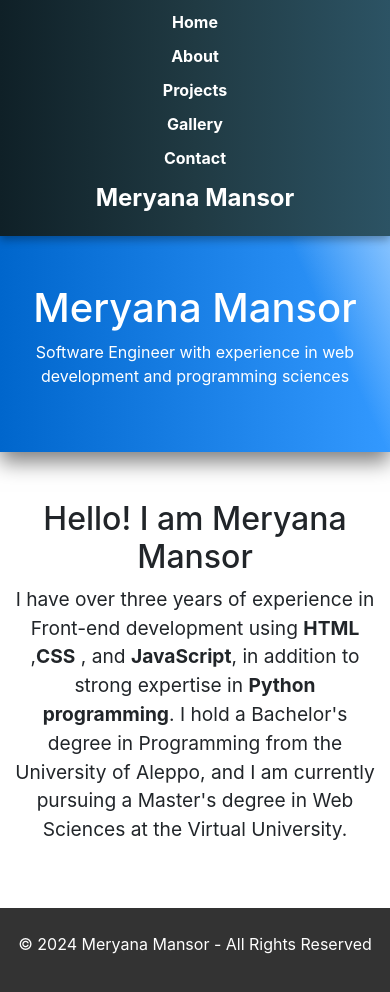
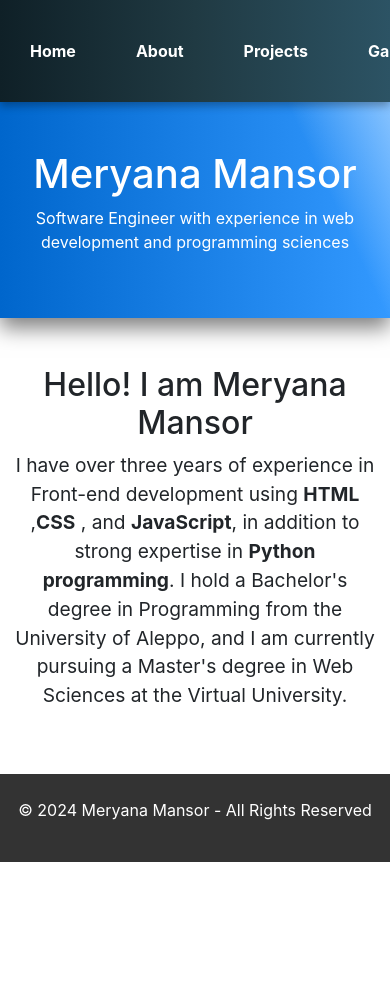
Before and after one commit to raad1785/works, a plain HTML site: page index.html in a window 390 px wide. After the commit the page ends 862 px from the top, so only its background shows below. Drawn offline with nearby package versions, Linux system fonts and the light colour scheme.

Commit message:
Update style.css

```diff
--- a/CSS/style.css
+++ b/CSS/style.css
@@ -277,13 +277,13 @@ carousel-container {
 /* Media Queries لتحسين التجاوب */
 @media (max-width: 768px) {
     nav {
-        flex-direction: column;
+        flex-direction: row; /* التأكد من بقاء القائمة أفقية */
         padding: 10px;
     }
 
     nav ul {
         margin-right: 0;
-        justify-content: center;
+        justify-content: space-around; /* جعل الروابط موزعة بشكل جيد */
     }
 
     .logo {
@@ -317,6 +317,16 @@ carousel-container {
 }
 
 @media (max-width: 480px) {
+    nav {
+        flex-direction: row; /* التأكد من بقاء القائمة أفقية */
+    }
+
+    nav ul {
+        flex-direction: row; /* التأكد من أن العناصر تبقى أفقية */
+        justify-content: space-around;
+        align-items: center;
+    }
+
     header {
         padding: 30px 0;
         font-size: 1em;
@@ -335,14 +345,11 @@ carousel-container {
         margin-bottom: 15px;
     }
 
-    nav ul {
-        flex-direction: column;
-        align-items: center;
+    .contact-info ul li {
+        font-size: 0.9em;
     }
+}
 
-    nav ul li {
-        margin-right: 0;
-        margin-bottom: 10px;
     }
 
     .contact-info ul li {
```
